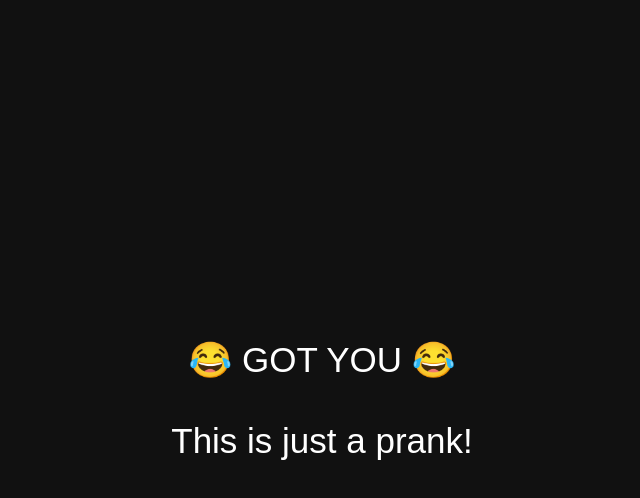
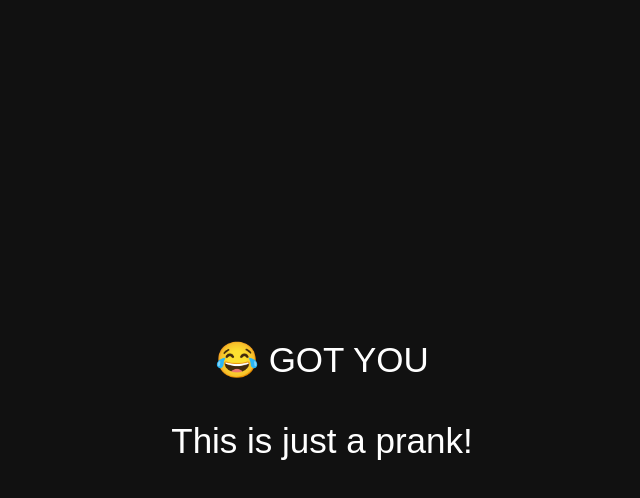
Before and after one commit to Harshitji90/ProPrank, a plain HTML site: page PrankFirst/index.html in a window 1280 px wide. Both pictures are taken after a click on the button "🎁 Click Here". Shown: the whole page, without its empty margins (318-958 px from the left). Drawn offline with Linux system fonts and the light colour scheme.

```diff
--- a/PrankFirst/index.html
+++ b/PrankFirst/index.html
@@ -53,7 +53,7 @@
     </div>
 
     <div id="prank">
-      😂 GOT YOU 😂
+      😂 GOT YOU
       <br /><br />
       This is just a prank!
     </div>
```
